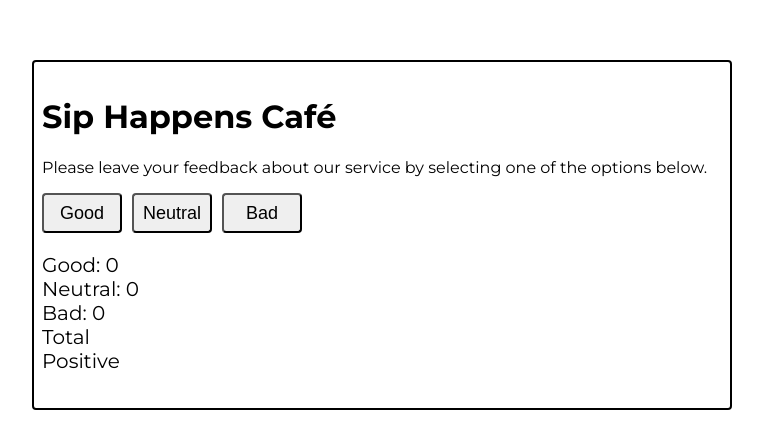
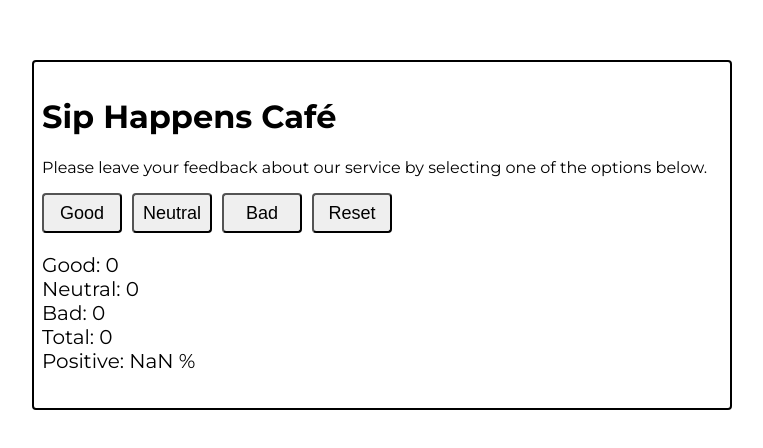
Before and after one commit to woland31252/goit-react-hw-02, a React (Vite) app: page / in a window 1280 px wide. Shown: the top 448 px of the page, without its empty margins (258-1021 px from the left). Built offline with nearby package versions, Linux system fonts and the light colour scheme.

Commit message:
render_total_reset

```diff
--- a/src/components/App/App.jsx
+++ b/src/components/App/App.jsx
@@ -14,42 +14,21 @@ const [obj, setObj] = useState(
     bad: 0
     });
 
-  // const feedbackUpdate = feedbackType => {
-  //   const name = obj.feedbackType
-  //   setObj({
-  //   ...obj,
-  //   name: obj.name + 1,
-  // });
-  // }
-
-
-const handleOnClickGood = () => {
-  setObj({
+  const feedbackUpdate = feedbackType => {
+    setObj({
     ...obj,
-    good: obj.good + 1,
+    [feedbackType]: obj[feedbackType] + 1,
   });
-}
-
-const handleOnClickNeutral = () => {
-  setObj({
-    ...obj,
-    neutral: obj.neutral + 1,
-  });
-}
-
-const handleOnClickBad = () => {
-  setObj({
-    ...obj,
-    bad: obj.bad + 1,
-  });
-}
+  }
+  const totalFeedback = obj.good + obj.neutral + obj.bad;
+  const goodPercent = Math.round((obj.good / totalFeedback) * 100)
 
 
     return (
     <div className={css.container}>
       <Description />
-      <Options clickGood={handleOnClickGood} clickNuetral={handleOnClickNeutral} clickBad={handleOnClickBad}/>
-      <Feedback good={obj.good} neutral={obj.neutral} bad={ obj.bad} />
+      <Options click={feedbackUpdate} total={totalFeedback}/>
+      <Feedback value={obj} total={totalFeedback} round={goodPercent} />
     </div>
   )
 }
--- a/src/components/Feedback/Feedback.jsx
+++ b/src/components/Feedback/Feedback.jsx
@@ -1,14 +1,14 @@
 import css from "../Feedback/Feedback.module.css"
 
-export default function Feedback({ good, neutral, bad }) {
+export default function Feedback({ value, total, round}) {
     return (
         <div>
             <ul className={css.ratingList}>
-                <li>Good: { good}</li>
-                <li>Neutral: { neutral}</li>
-                <li>Bad: { bad}</li>
-                <li>Total</li>
-                <li>Positive</li>
+                <li>Good: { value.good}</li>
+                <li>Neutral: { value.neutral}</li>
+                <li>Bad: { value.bad}</li>
+                <li>Total: { total}</li>
+                <li>Positive: {NaN?0: round} %</li>
             </ul>
         </div>
     )
--- a/src/components/Options/Options.jsx
+++ b/src/components/Options/Options.jsx
@@ -1,11 +1,12 @@
 import css from '../Options/Options.module.css'
 
-export default function Options({ clickGood, clickNeutral, clickBad}) {
+export default function Options({ click }) {
     return (
         <div className={css.buttonList}>
-            <button className={css.btn} onClick={clickGood}>Good</button>
-            <button className={css.btn} onClick={clickNeutral}>Neutral</button>
-            <button className={css.btn} onClick={clickBad}>Bad</button>
+            <button className={css.btn} onClick={() => {click('good')}}>Good</button>
+            <button className={css.btn} onClick={() => { click('neutral') }}>Neutral</button>
+            <button className={css.btn} onClick={() => { click('bad') }}>Bad</button>
+            <button className={css.btn} onClick={() => { click('bad') }}>Reset</button>
         </div>
     )
 }
```
